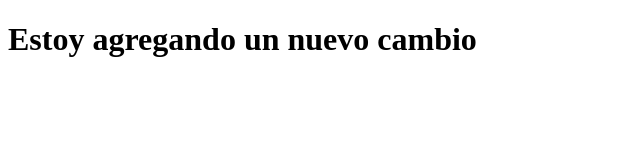
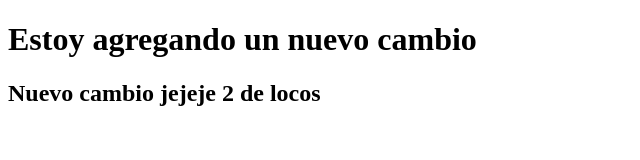
Before and after one commit to Javcruce/aprendiendo-git-g12, a plain HTML site: page index.html in a window 1280 px wide. Shown: the whole page, without its empty margins (0-640 px from the left). Drawn offline with Linux system fonts and the light colour scheme.

Commit message:
segundo cambio

```diff
--- a/index.html
+++ b/index.html
@@ -9,6 +9,7 @@
 <body>
 
     <h1>Estoy agregando un nuevo cambio</h1>
+    <h2>Nuevo cambio jejeje 2 de locos</h2>
 
 </body>
 </html>
```
